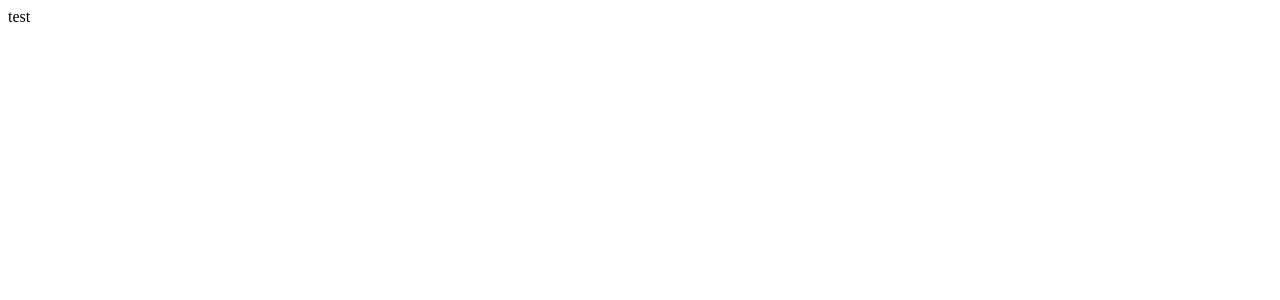
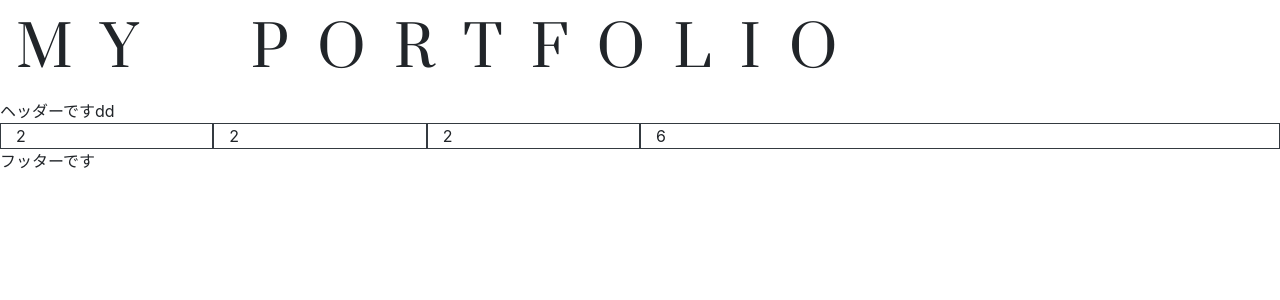
Before and after one commit to kabukayosokuai/portfolio, a Django app: page / in a window 1280 px wide. Before the commit the part shown is almost empty. Shown: the top 300 px of the page. Run offline with Django 4.2, Linux system fonts and the light colour scheme; some libraries are stand-ins or nearby versions.

Commit message:
update the html

```diff
--- /dev/null
+++ b/django/myapp/static/myapp/css/myapp.css
@@ -0,0 +1,9 @@
+.ryotan {
+  display: flex;
+  justify-content: space-between;
+}
+
+.ryotan span{
+  font-family: 'Prata', serif;
+  /* font-size: 1.5rem; */
+}
--- a/django/myapp/templates/myapp/top.html
+++ b/django/myapp/templates/myapp/top.html
@@ -1,11 +1,57 @@
+{% load static %}
+
 <html lang="ja">
     <head>
         <meta charset="UTF-8">
-        <title>小澤理央のポートフォリオ |　XU3の皆様へ</title>
+        <meta name="viewport" content="width=device-width, initial-scale=1, shrink-to-fit=no">
+        <!-- CSS読み込み -->
+        <link rel="stylesheet" href="{% static 'myapp/css/myapp.css' %}">
+        <link rel="stylesheet" href="https://stackpath.bootstrapcdn.com/bootstrap/4.5.2/css/bootstrap.min.css" integrity="sha384-JcKb8q3iqJ61gNV9KGb8thSsNjpSL0n8PARn9HuZOnIxN0hoP+VmmDGMN5t9UJ0Z" crossorigin="anonymous">
+        <!-- googleフォント読み込み -->
+        <link rel="preconnect" href="https://fonts.googleapis.com">
+        <link rel="preconnect" href="https://fonts.gstatic.com" crossorigin><link href="https://fonts.googleapis.com/css2?family=Prata&display=swap" rel="stylesheet">
+        <style>@import url('https://fonts.googleapis.com/css2?family=Prata&display=swap');</style>
+
+        <title>小澤理央のポートフォリオ | XU3の皆様へ</title>
         <meta name="description" content= "XU3で働きたくてWEBサイトを作ってしまいました。私自身の紹介やXU3でやりたいことを伝える為に作成しました。">
     </head>
 
     <body>
-        <p>test</p>
+        <!-- タイトル -->
+        <div class="container-fluid">
+            <div class="row">
+                <!-- 小画面用 -->
+                <div class="col-12 d-md-none p-3 h2 ryotan">
+                    <span>M</span><span>Y</span>&emsp;
+                    <span>P</span><span>O</span><span>R</span><span>T</span><span>F</span><span>O</span><span>L</span><span>I</span><span>O</span>
+                </div>
+
+                <!-- 大画面用 -->
+                <div class="col-8 d-none d-md-flex p-3 display-4 ryotan">
+                    <span>M</span><span>Y</span>&emsp;
+                    <span>P</span><span>O</span><span>R</span><span>T</span><span>F</span><span>O</span><span>L</span><span>I</span><span>O</span>
+                </div>
+            </div>
+        </div>
+
+        <!-- 自己紹介 -->
+
+        <header>ヘッダーですdd</header>
+        <div class="container-fluid">
+            <div class="row">
+                <div class="col-md-2 border border-dark">2</div>
+                <div class="col-md-2 border border-dark">2</div>
+                <div class="col-md-2 border border-dark">2</div>
+                <div class="col-md-6 border border-dark">6</div>
+            </div>
+        </div>
+        <footer>フッターです</footer>
+
+        <!-- jQuery読み込み -->
+        <script src="https://code.jquery.com/jquery-3.5.1.slim.min.js" integrity="sha384-DfXdz2htPH0lsSSs5nCTpuj/zy4C+OGpamoFVy38MVBnE+IbbVYUew+OrCXaRkfj" crossorigin="anonymous"></script>
+        <!-- Propper.js読み込み -->
+        <script src="https://cdn.jsdelivr.net/npm/popper.js@1.16.1/dist/umd/popper.min.js" integrity="sha384-9/reFTGAW83EW2RDu2S0VKaIzap3H66lZH81PoYlFhbGU+6BZp6G7niu735Sk7lN" crossorigin="anonymous"></script>
+        <!-- BootstrapのJavascript読み込み -->
+        <script src="https://stackpath.bootstrapcdn.com/bootstrap/4.5.2/js/bootstrap.min.js" integrity="sha384-B4gt1jrGC7Jh4AgTPSdUtOBvfO8shuf57BaghqFfPlYxofvL8/KUEfYiJOMMV+rV" crossorigin="anonymous"></script>
     </body>
 </html>
```
